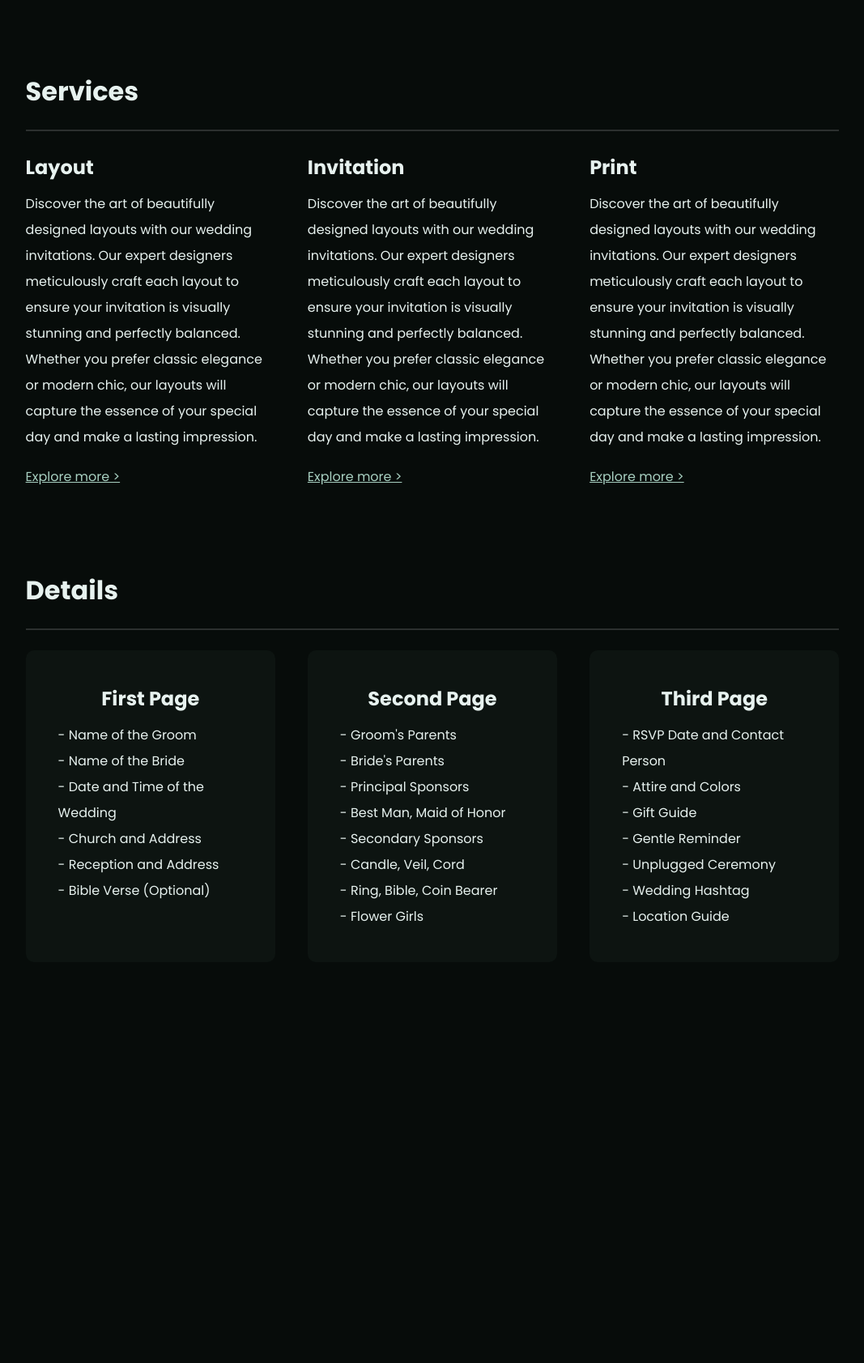
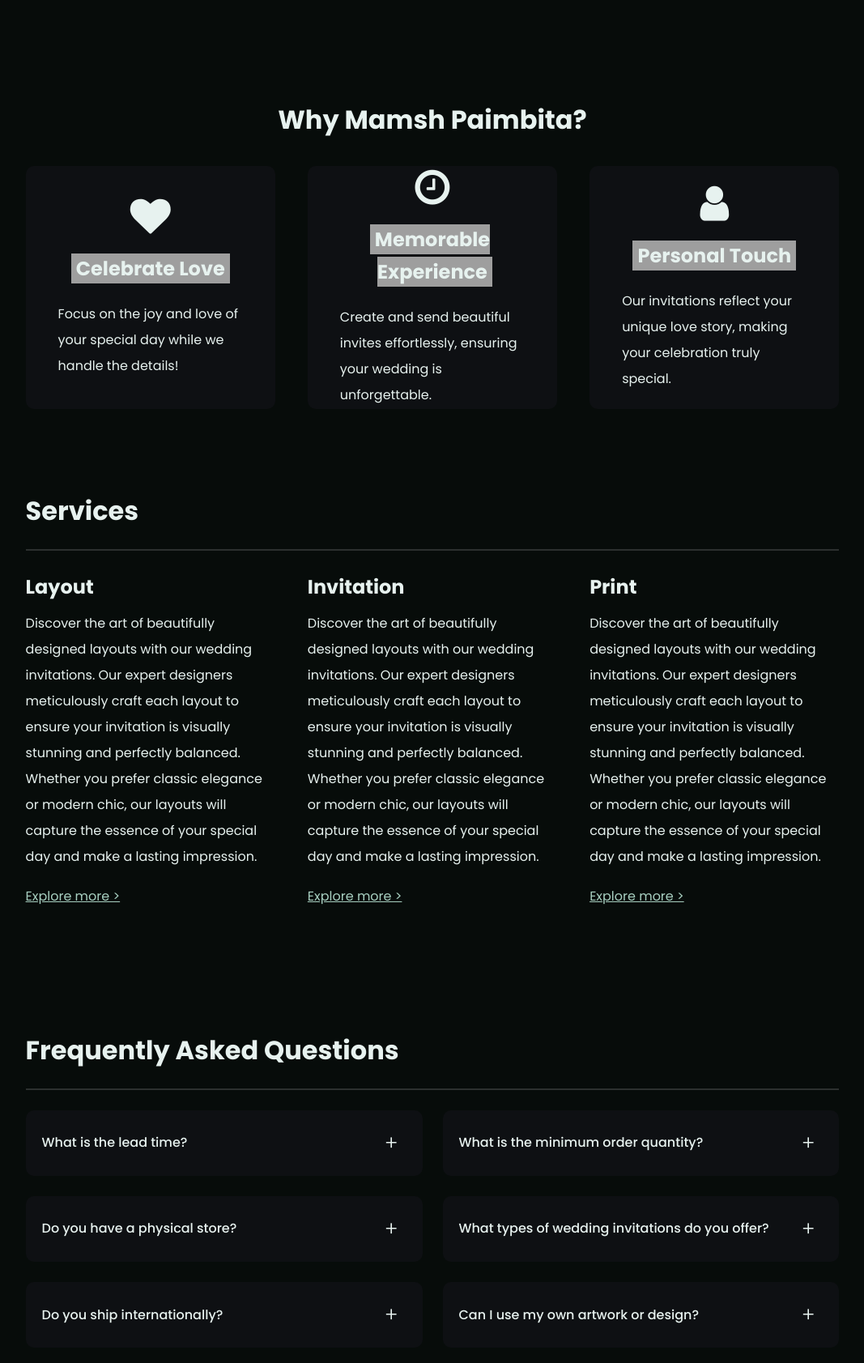
Before and after one commit to minkiji/Mamsh-Paimbita, a plain HTML site: page index.html in a window 1280 px wide. Shown: the part 1117-2800 px from the top of the page at 81% size, without its empty margins (106-1173 px from the left). Before the commit the page ends 2405 px from the top, so only its background shows below. Drawn offline with Linux system fonts and the light colour scheme; grey boxes are pictures that could not be loaded.

Commit message:
added new section

```diff
--- a/index.html
+++ b/index.html
@@ -35,10 +35,11 @@
   </header>
 
   <main>
+    <div class="page-background"></div>
     <div class="introduction">
       <div class="intro">
         <h1>
-          <span class="visual-span">Visualize</span> Your Pefect
+          <span class="visual-span">Visualize</span> Your Perfect
           <br>
           Wedding <span class="invi-span">Invitations</span>
         </h1>
@@ -73,6 +74,31 @@
       <div class="scroll-down">
         <small><i style="margin-right: 10px; font-size: 15px;" class="fa fa-angle-down" aria-hidden="true"></i>Scroll to
           see more sections</small>
+      </div>
+    </div>
+
+    <!---Mamsh Paimbita-->
+
+    <div class="mp-section">
+      <div class="mp-title">
+        <h1>Why Mamsh Paimbita?</h1>
+      </div>
+      <div class="mp-container">
+        <div class="mp">
+          <i class="fa fa-heart" aria-hidden="true"></i>
+          <h2><span class="highlight">Celebrate Love</span></h2>
+          <p>Focus on the joy and love of your special day while we handle the details!</p>
+        </div>
+        <div class="mp">
+          <i class="fa fa-clock-o" aria-hidden="true"></i>
+          <h2><span class="highlight">Memorable Experience</span></h2>
+          <p>Create and send beautiful invites effortlessly, ensuring your wedding is unforgettable.</p>
+        </div>
+        <div class="mp">
+          <i class="fa fa-user" aria-hidden="true"></i>
+          <h2><span class="highlight">Personal Touch</span></h2>
+          <p>Our invitations reflect your unique love story, making your celebration truly special.</p>
+        </div>
       </div>
     </div>
 
@@ -113,51 +139,110 @@
       </div>
     </div>
 
-    <!---Details--->
+    <!--- Collections --->
 
-    <div class="details-section">
-      <div class="details-title">
-        <h1>Details</h1>
-      </div>
+
+
+    <!-- Frequently asked questions -->
+
+    <div class="faq-header">
+      <h1>Frequently Asked Questions</h1>
       <div class="horizontal animate-delay">
         <hr style="border: 1px solid rgba(255, 255, 255, 0.15);">
       </div>
-      <div class="details-container">
-        <div class="details">
-          <h2>First Page</h2>
-          <p>- Name of the Groom</p>
-          <p>- Name of the Bride</p>
-          <p>- Date and Time of the Wedding</p>
-          <p>- Church and Address</p>
-          <p>- Reception and Address</p>
-          <p>- Bible Verse (Optional)</p>
-        </div>
-        <div class="details">
-          <h2>Second Page</h2>
-          <p>- Groom's Parents</p>
-          <p>- Bride's Parents</p>
-          <p>- Principal Sponsors</p>
-          <p>- Best Man, Maid of Honor</p>
-          <p>- Secondary Sponsors</p>
-          <p>- Candle, Veil, Cord</p>
-          <p>- Ring, Bible, Coin Bearer</p>
-          <p>- Flower Girls</p>
-        </div>
-        <div class="details">
-          <h2>Third Page</h2>
-          <p>- RSVP Date and Contact Person</p>
-          <p>- Attire and Colors</p>
-          <p>- Gift Guide</p>
-          <p>- Gentle Reminder</p>
-          <p>- Unplugged Ceremony</p>
-          <p>- Wedding Hashtag</p>
-          <p>- Location Guide</p>
-        </div>
+    </div>
+    <div class="faq-parent">
+      <div class="faqs-container">
+        <ul class="faq" style="transition-delay: 0.2s;">
+          <li>
+            <input type="checkbox" name="faq" id="first">
+            <label for="first">What is the lead time?</label>
+            <div class="content">
+              <p>A: The lead time is 2 weeks, but we can rush orders if needed. Please contact us directly to discuss
+                expedited shipping options and additional fees.</p>
+            </div>
+          </li>
+        </ul>
+        <ul class="faq" style="transition-delay: 0.4s;">
+          <li>
+            <input type="checkbox" name="faq" id="second">
+            <label for="second">Do you have a physical store?</label>
+            <div class="content">
+              <p>A: Currently, we operate solely online. We do not participate in trade shows, pop-ups, or events. All
+                our products are available exclusively through our online store.</p>
+            </div>
+          </li>
+        </ul>
+        <ul class="faq" style="transition-delay: 0.6s;">
+          <li>
+            <input type="checkbox" name="faq" id="third">
+            <label for="third">Do you ship internationally?</label>
+            <div class="content">
+              <p>A: Yes, we offer international shipping. Shipping costs and delivery times will vary depending on
+                your location.</p>
+            </div>
+          </li>
+        </ul>
+        <ul class="faq" style="transition-delay: 0.8s;">
+          <li>
+            <input type="checkbox" name="faq" id="fourth">
+            <label for="fourth">Why are you not responding to my messages?</label>
+            <div class="content">
+              <p>A: because we have a lot of clients and we will respond to your message as soon as possible. We
+                appreciate your patience and understanding.</p>
+            </div>
+          </li>
+        </ul>
+      </div>
+
+      <div class="faqs-container">
+        <ul class="faq" style="transition-delay: 0.3s;">
+          <li>
+            <input type="checkbox" name="faq" id="fifth">
+            <label for="fifth">What is the minimum order quantity?</label>
+            <div class="content">
+              <p>A: The minimum order is 20 pieces, which includes a free layout. If you order below the minimum, a
+                layout fee of 300 pesos will be charged.</p>
+            </div>
+          </li>
+        </ul>
+        <ul class="faq" style="transition-delay: 0.5s;">
+          <li>
+            <input type="checkbox" name="faq" id="sixth">
+            <label for="sixth">What types of wedding invitations do you offer?</label>
+            <div class="content">
+              <p>A: We offer a variety of wedding invitations, including classic, modern, rustic, floral, and themed
+                designs. Custom designs are also available.</p>
+            </div>
+          </li>
+        </ul>
+        <ul class="faq" style="transition-delay: 0.7s;">
+          <li>
+            <input type="checkbox" name="faq" id="seventh">
+            <label for="seventh">Can I use my own artwork or design?</label>
+            <div class="content">
+              <p>A: Yes, you can upload your own design or artwork. Please ensure that the files meet our
+                specifications for best print quality.</p>
+            </div>
+          </li>
+        </ul>
+        <ul class="faq" style="transition-delay: 0.9s;">
+          <li>
+            <input type="checkbox" name="faq" id="eighth">
+            <label for="eighth">Do you offer a Ditigal Invitation?</label>
+            <div class="content">
+              <p>A: Yes, we offer various types of e-invites, including video invitations, website invitations, and
+                flipbook invitations.</p>
+            </div>
+          </li>
+        </ul>
       </div>
     </div>
 
   </main>
 
+  <script src="index.js"></script>
+
 </body>
 
 </html>
--- a/index.js
+++ b/index.js
@@ -0,0 +1,16 @@
+// FAQs checkbox close when it opens another
+document.addEventListener('DOMContentLoaded', () => {
+  const checkboxes = document.querySelectorAll('input[type="checkbox"]');
+
+  checkboxes.forEach(checkbox => {
+      checkbox.addEventListener('change', () => {
+          if (checkbox.checked) {
+              checkboxes.forEach(otherCheckbox => {
+                  if (otherCheckbox !== checkbox) {
+                      otherCheckbox.checked = false;
+                  }
+              });
+          }
+      });
+  });
+});
--- a/style.css
+++ b/style.css
@@ -20,6 +20,10 @@ body {
 .navbar {
   display: flex;
   justify-content: space-between;
+  position: fixed;
+  top: 0;
+  right: 0;
+  left: 0;
   padding: 14px 200px 10px;
   border-bottom: 1px solid rgba(255, 255, 255, 0.15);
 }
@@ -57,7 +61,20 @@ body {
 main {
   width: 78.5%;
   margin: 0 auto;
-  margin-top: 75px;
+  margin-top: 145px;
+}
+
+.page-background {
+  width: 100%;
+  height: 100%;
+  position: absolute;
+  top: 0;
+  left: 0;
+  z-index: -1;
+  background-size: 40px 40px;
+  background-image:
+    linear-gradient(to right, rgba(206, 206, 206, 0.030) 1px, transparent 1px),
+    linear-gradient(to bottom, rgba(206, 206, 206, 0.030) 1px, transparent 1px);
 }
 
 .introduction {
@@ -155,10 +172,59 @@ main {
   margin: 25px 0px;
 }
 
+/* mamsh paimbita */
+
+.mp-section {
+  display: flex;
+  flex-direction: column;
+  gap: 30px;
+  padding-top: 100px;
+}
+
+.mp-title {
+  display: flex;
+  justify-content: center;
+  align-items: center;
+}
+
+.mp-container {
+  display: flex;
+  align-items: center;
+  gap: 40px;
+}
+
+.mp {
+  display: flex;
+  flex-direction: column;
+  justify-content: center;
+  width: 300px;
+  height: 300px;
+  border-radius: 10px;
+  padding: 40px;
+  background-color: #5136651a;
+  flex: 1;
+}
+
+.mp i {
+  font-size: 50px;
+  text-align: center;
+}
+
+.mp h2 {
+  text-align: center;
+  margin-top: 20px;
+}
+
+.mp p {
+  line-height: 2;
+  margin-top: 20px;
+}
+
+
 /* service */
 
 .service-section {
-  padding-top: 75px;
+  padding-top: 100px;
 }
 
 .service-container {
@@ -202,41 +268,85 @@ main {
   background-color: rgba(154, 197, 181, 0.562);
 }
 
-/* hr */
+/* frequently asked questions */
+
+.faq-header {
+  padding-top: 150px;
+}
+
+.faq {
+  width: auto;
+}
+
+.faq-parent {
+  display: flex;
+  flex-wrap: wrap;
+  gap: 25px;
+}
+
+.faqs-container {
+  display: flex;
+  flex-direction: column;
+  gap: 25px;
+  flex: 1;
+}
+
+.faq li {
+  list-style: none;
+  width: 100%;
+  padding: 10px;
+  border-radius: 10px;
+  background-color: #5136651a;
+}
+
+.faq li label {
+  display: flex;
+  justify-content: space-between;
+  align-items: center;
+  padding: 10px;
+  font-size: 16px;
+  font-weight: 500;
+  cursor: pointer;
+}
+
+label::after {
+  content: '+';
+  margin-right: 10px;
+  font-size: 25px;
+  font-weight: 300;
+}
+
+input[type="checkbox"] {
+  display: none;
+}
+
+.faq .content {
+  color: #E7F2EF;
+  padding: 0 10px;
+  line-height: 2;
+  max-height: 0;
+  overflow: hidden;
+  transition: max-height 0.5s, padding 0.5s;
+}
+
+.faq input[type="checkbox"]:checked + label + .content {
+  max-height: 400px;
+  padding: 10px 10px 20px;
+}
+
+.faq input[type="checkbox"]:checked + label::after {
+  content: '-';
+}
+
+/* styles */
 
 .horizontal {
   margin-top: 20px;
   margin-bottom: 25px;
 }
 
-/* collections */
-
-.details-section {
-  padding-top: 100px;
-  padding-bottom: 100px;
+.highlight {
+  background: url(//s2.svgbox.net/pen-brushes.svg?ic=brush-1&color=a8d0c181);
+  margin: -2px -6px;
+  padding:  2px  6px;
 }
-
-.details-container {
-  display: flex;
-  align-items: stretch;
-  justify-content: center;
-  gap: 40px;
-}
-
-.details {
-  width: 450px;
-  height: auto;
-  background-color: #a8d0c109;
-  border-radius: 10px;
-  padding: 40px;
-  flex: 1;
-}
-
-.details h2 {
-  text-align: center;
-  margin-bottom: 10px;
-}
-
-.details p {
-  line-height: 2;
-}
```
